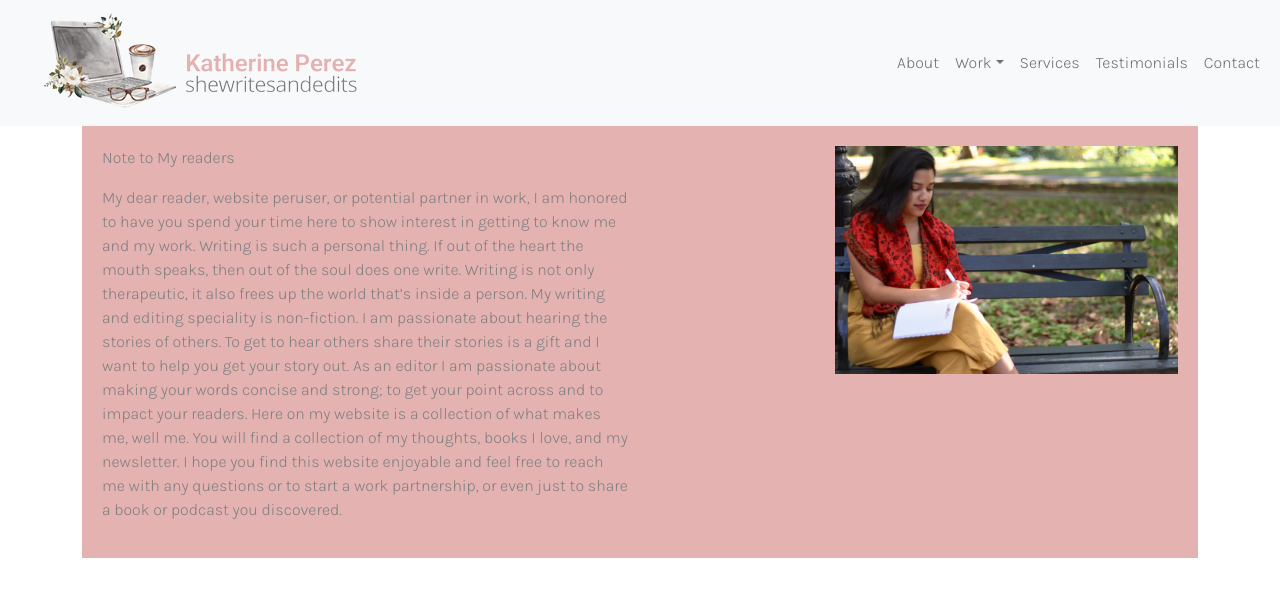
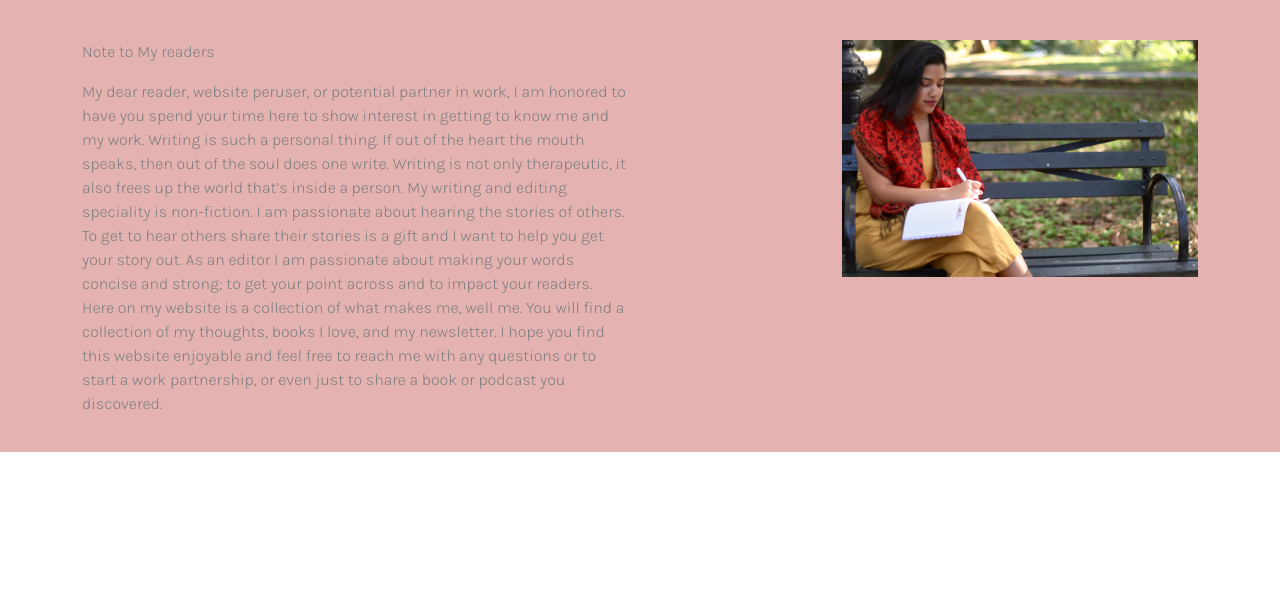
Before and after one commit to Kaitlyn-Lynette/Kathys-Portfolio, a React (Create React App) app: page /featuredwork in a window 1280 px wide. Shown: the top 596 px of the page. Built offline with nearby package versions, Linux system fonts and the light colour scheme.

Commit message:
Moved the div outside the container so that color was fluid

```diff
--- a/src/App.js
+++ b/src/App.js
@@ -4,11 +4,13 @@ import Home from "./pages/Home";
 import Services from "./pages/Services";
 import Testimonials from "./pages/Testimonials";
 import Work from "./pages/Work";
+import Navigation from "../src/components/Navigation";
 import "./App.css";
 
 function App() {
   return (
     <div>
+      <Navigation />
       <Home />
       <About />
       <Work />
--- a/src/index.js
+++ b/src/index.js
@@ -5,12 +5,11 @@ import App from './App';
 import reportWebVitals from './reportWebVitals';
 import { BrowserRouter as Router, Switch, Route} from "react-router-dom";
 import FeaturedWork from './pages/FeaturedWork';
-import Navigation from "../src/components/Navigation";
+// import Navigation from "../src/components/Navigation";
 
 const Routing = () => {
   return(
     <Router>
-      <Navigation />
       <Switch>
         <Route exact path="/" component={App} />
         <Route path="/featuredwork" component={FeaturedWork} />
--- a/src/pages/FeaturedWork.js
+++ b/src/pages/FeaturedWork.js
@@ -6,12 +6,9 @@ import Image from "react-bootstrap/Image";
 
 const FeaturedWork = () => {
   return (
-    <div id="featuredwork">
-      <Container>
-        <div
-          classname="noteHeader"
-          style={{ backgroundColor: "#e4b2b1", padding: "20px" }}
-        >
+    <div id="featuredwork" classname="noteHeader"
+    style={{ backgroundColor: "#e4b2b1", padding: "20px" }}>
+      <Container style={{paddingTop: "20px"}}>
           <Row>
             <Col md={6}>
               <p>Note to My readers</p>
@@ -38,7 +35,6 @@ const FeaturedWork = () => {
               <Image src="/images/KathySplashBench895x595.png" width="100%" />
             </Col>
           </Row>
-        </div>
       </Container>
     </div>
   );
```
